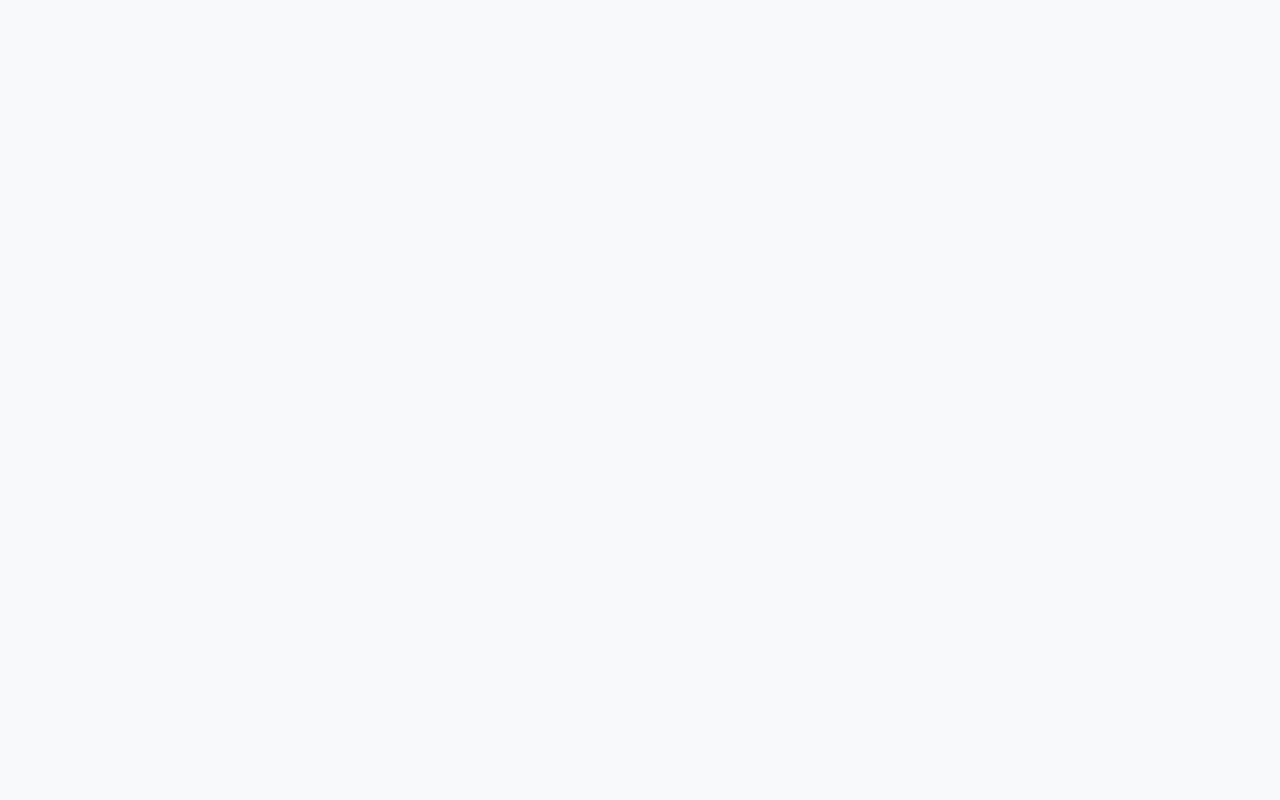
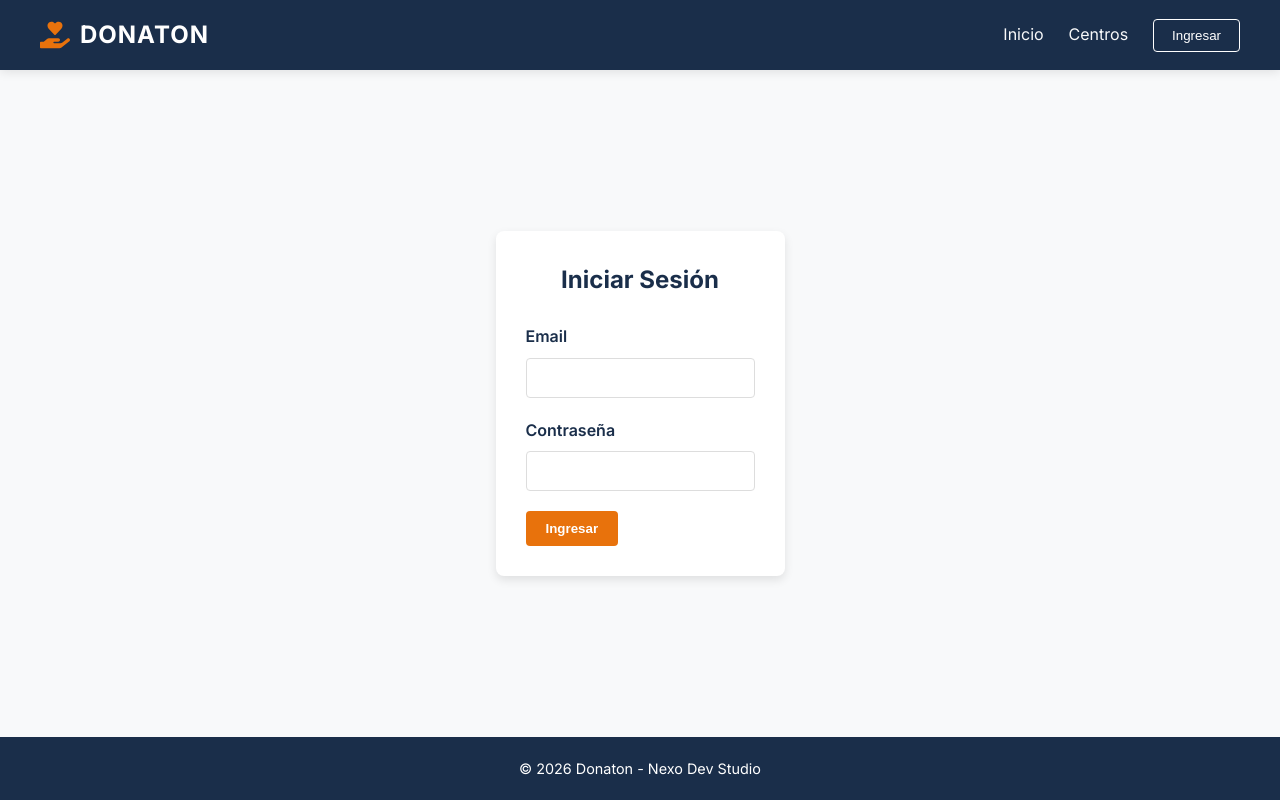
Before and after one commit to NexoDevSt/donaton-frontend, a React (Vite) app: page /login in a window 1280 px wide. Before the commit this address had no page. Built offline with nearby package versions, Linux system fonts and the light colour scheme.

Commit message:
feat(frontend): implementadas  páginas de Login y Register y configurar rutas en App

```diff
--- a/src/App.jsx
+++ b/src/App.jsx
@@ -1,15 +1,22 @@
 import { BrowserRouter, Routes, Route } from 'react-router-dom';
 import { AuthProvider } from './context/AuthContext';
+import { Toaster } from 'react-hot-toast'; // Importante para las alertas
 import Layout from './components/layout/Layout';
 import LandingPage from './pages/LandingPage';
+import LoginPage from './pages/LoginPage';
+import RegisterPage from './pages/RegisterPage';
 
 function App() {
   return (
     <AuthProvider>
       <BrowserRouter>
+        <Toaster position="top-right" />
+
         <Routes>
           <Route path="/" element={<Layout />}>
             <Route index element={<LandingPage />} />
+            <Route path="login" element={<LoginPage />} />
+            <Route path="register" element={<RegisterPage />} />
           </Route>
         </Routes>
       </BrowserRouter>
--- /dev/null
+++ b/src/pages/LoginPage.css
@@ -0,0 +1,8 @@
+.auth-page {
+  display: flex;
+  justify-content: center;
+  align-items: center;
+  flex: 1;
+  background-color: var(--color-bg);
+  padding: 20px;
+}
--- /dev/null
+++ b/src/pages/LoginPage.jsx
@@ -0,0 +1,13 @@
+import React from 'react';
+import LoginForm from '../components/auth/LoginForm';
+import './LoginPage.css';
+
+const LoginPage = () => {
+  return (
+    <div className="auth-page">
+      <LoginForm />
+    </div>
+  );
+};
+
+export default LoginPage;
--- /dev/null
+++ b/src/pages/RegisterPage.jsx
@@ -0,0 +1,12 @@
+import React from 'react';
+import RegisterForm from '../components/auth/RegisterForm';
+import './LoginPage.css';
+const RegisterPage = () => {
+  return (
+    <div className="auth-page">
+      <RegisterForm />
+    </div>
+  );
+};
+
+export default RegisterPage;
```
